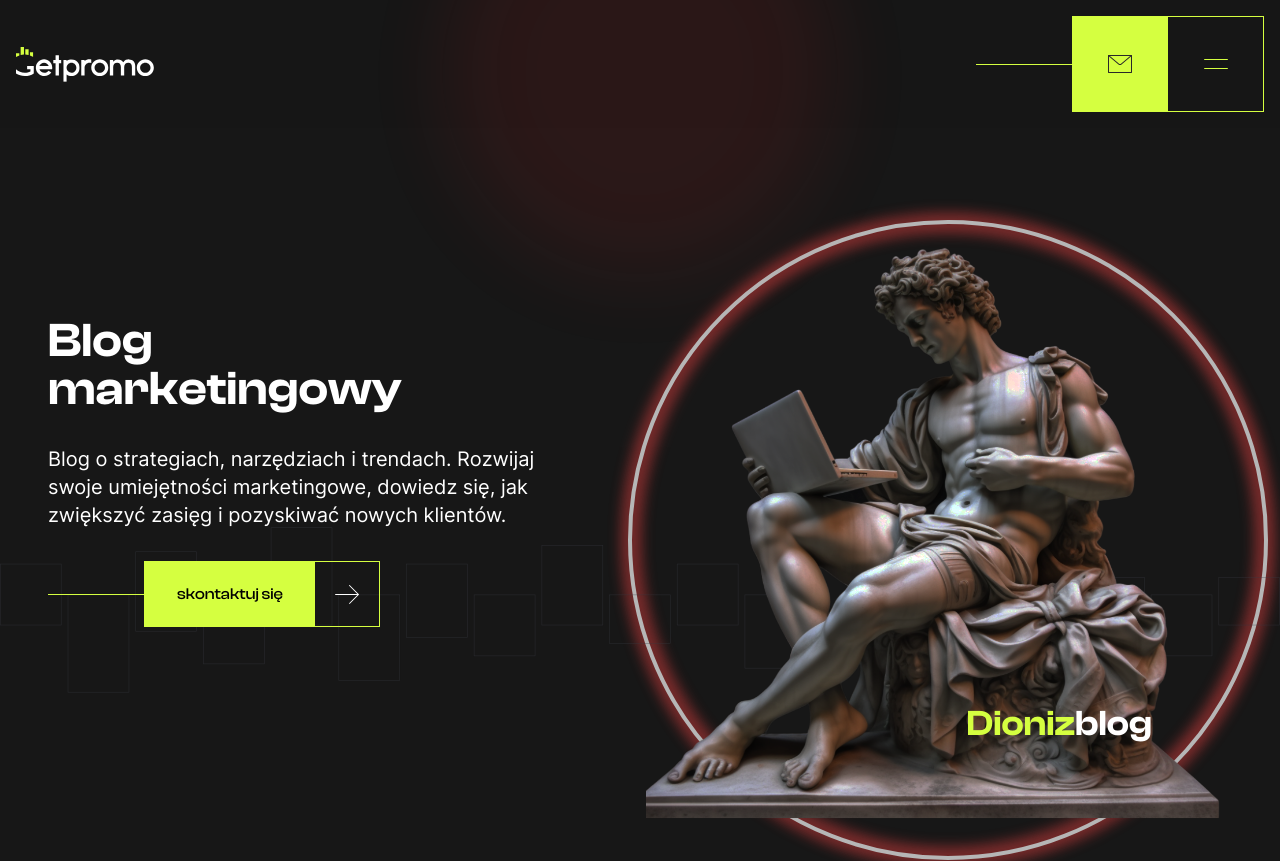
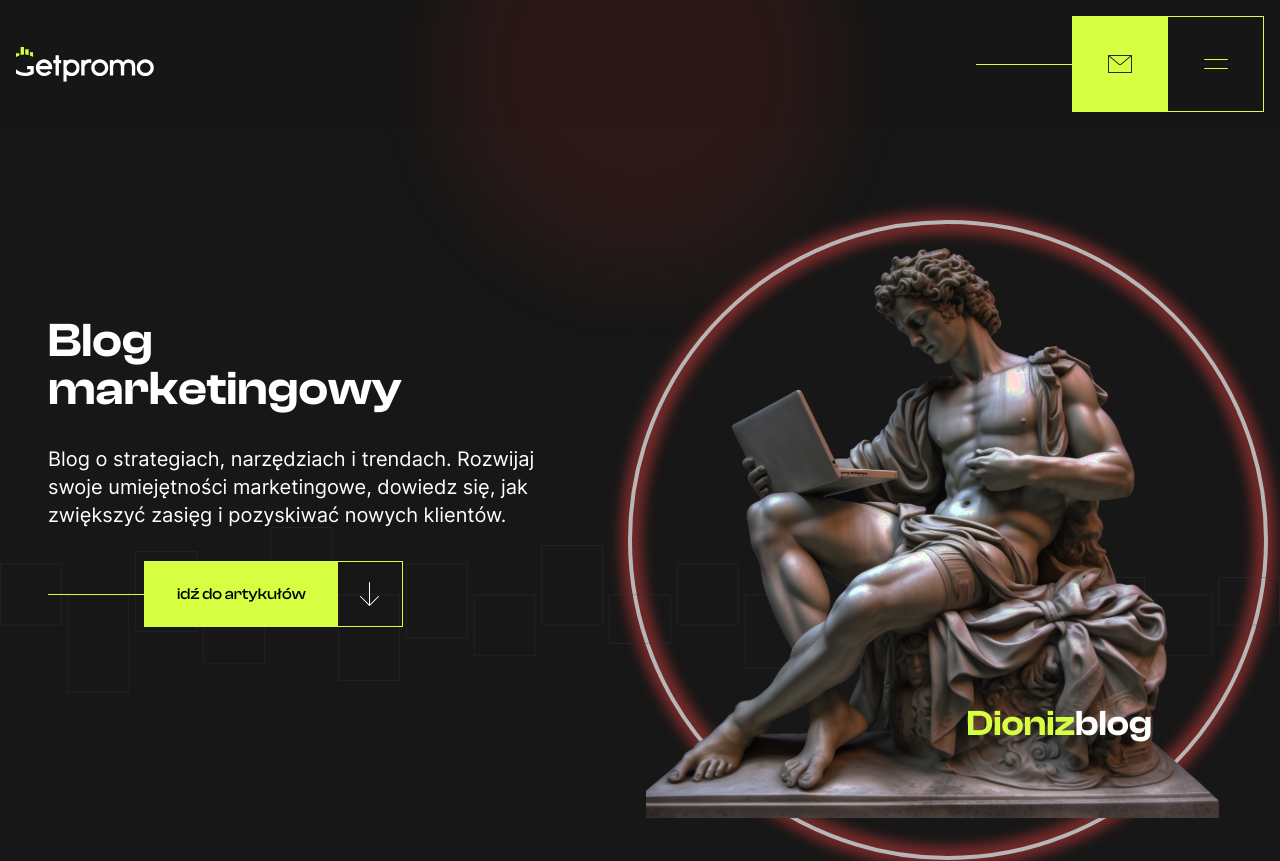
Before and after one commit to PGodzien/getpromo-nowa-strona, a Next.js app: page /blog in a window 1280 px wide. Shown: the top 861 px of the page. Built offline with nearby package versions, Linux system fonts and the light colour scheme; a web font is replaced by a local one.

Commit message:
Update page.tsx

```diff
--- a/app/blog/page.tsx
+++ b/app/blog/page.tsx
@@ -99,15 +99,15 @@ export default function Marketing() {
                 Blog <br /> marketingowy</h1>
               <p className="max-w-xl relative md:text-xl z-10 text-white ">Blog o strategiach, narzędziach i trendach. Rozwijaj swoje umiejętności marketingowe, dowiedz się, jak zwiększyć zasięg i pozyskiwać nowych klientów. </p>
               <button className="cursor-pointer" type="button">
-                <a href="#kontakt" className="flex items-center">
+                <a href="#blog" className="flex items-center">
                   <div className="hidden md:block w-24 relative z-50 h-[1px] bg-primary"></div>
                   <div className="relative overflow-clip border border-primary z-10 group flex">
                     <span className="absolute w-full h-full -left-full bg-transparent z-10 group-hover:left-0 duration-500 box-border group-hover:transition-all group-hover:duration-500 group-hover:bg-primary"></span>
                     <div className="relative group-hover:bg-transparent bg-primary h-16">
                       <p className="flex relative z-20 items-center justify-center h-16 px-8 font-serif font-medium text-center group-hover:text-black">
-                        skontaktuj się</p>
+                        idź do artykułów</p>
                     </div>
-                    <div className="flex items-center justify-center w-16 h-16">
+                    <div className="flex items-center justify-center w-16 h-16 tranform rotate-90">
                       <svg
                         className="fill-white relative z-20 group-hover:fill-black duration-500 group-hover:transition-all"
                         width="24"
@@ -142,7 +142,7 @@ export default function Marketing() {
 
 
 
-        <section className="py-12 md:py-20">
+        <section id="blog" className="py-12 md:py-20">
           <div className="max-w-7xl mx-auto container px-8">
             {blogs.map(blog => (
               <Link href={'/blogs/' + blog.slug} passHref key={blog.slug}>
```
